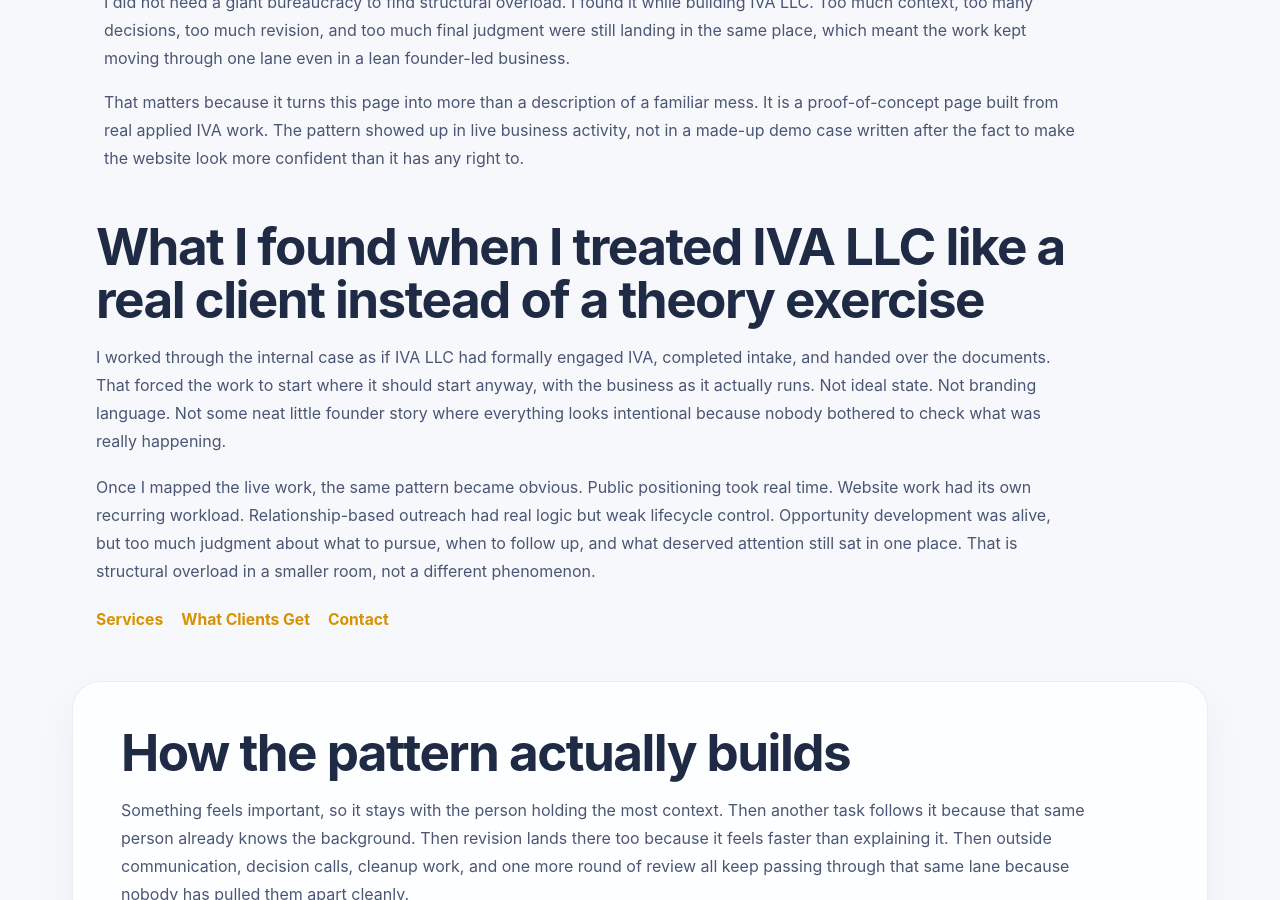
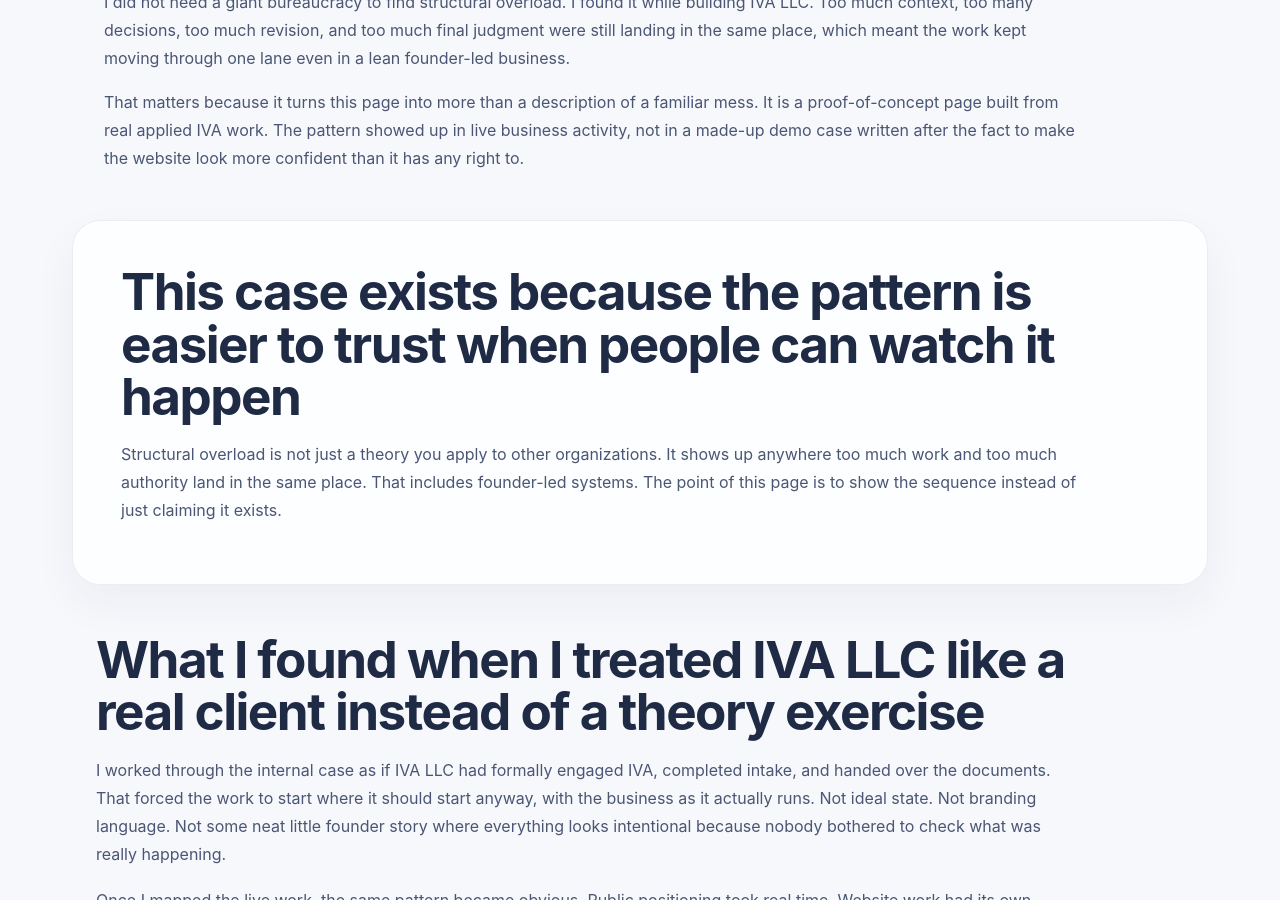
Before and after one commit to efost7873/integratedvaluearchitecture.com, a Jekyll site: the page built from case-structural-overload-and-decision-bottleneck.html, in a window 1280 px wide and 900 px high, scrolled down 347 px. Built offline with Jekyll 4.4.1, drawn with Linux system fonts in a browser that asks for light colours.

Commit message:
Update case-structural-overload-and-decision-bottleneck.html

```diff
--- a/case-structural-overload-and-decision-bottleneck.html
+++ b/case-structural-overload-and-decision-bottleneck.html
@@ -1,7 +1,7 @@
 ---
 layout: default
-title: Structural Overload (Proof of Concept) | Integrated Value Architecture
-description: This proof-of-concept case shows how structural overload emerged during the internal application of Integrated Value Architecture, revealing how too much work and decision authority concentrate in one place.
+title: Proof of Concept | Structural Overload and Decision Bottlenecks | IVA
+description: This proof-of-concept case shows how structural overload emerged during the internal application of Integrated Value Architecture and why approval bottlenecks cannot be treated as people problems.
 permalink: /case-structural-overload-and-decision-bottleneck/
 schema_type: Article
 ---
@@ -18,6 +18,17 @@
     </p>
   </div>
 </section>
+
+<section class="section alt">
+  <div class="container narrow">
+    <h2>This case exists because the pattern is easier to trust when people can watch it happen</h2>
+    <p>
+      Structural overload is not just a theory you apply to other organizations. It shows up anywhere too much work and too much authority land in the same place. That includes founder-led systems. The point of this page is to show the sequence instead of just claiming it exists.
+    </p>
+  </div>
+</section>
+
+
 
 <section class="section">
   <div class="container narrow">
```
